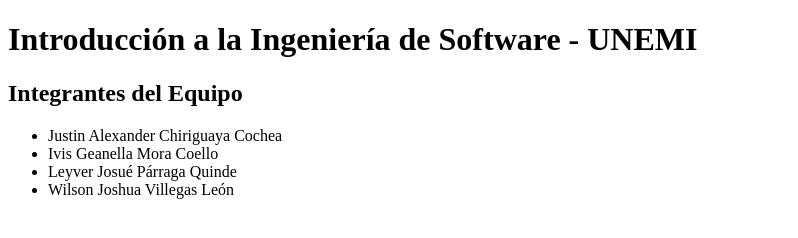
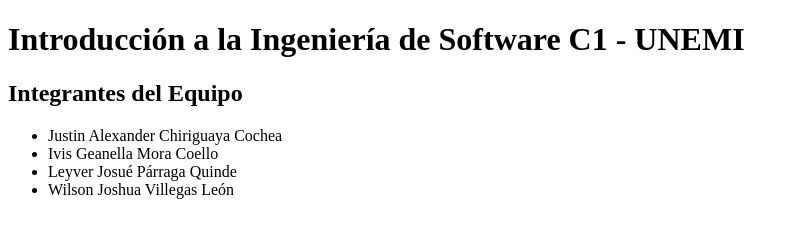
Before and after one commit to UnemiJustin/Control-de-versiones-, a plain HTML site: page index.html in a window 1280 px wide. Shown: the whole page, without its empty margins (0-798 px from the left). Drawn offline with Linux system fonts and the light colour scheme.

Commit message:
Update index.html

```diff
--- a/index.html
+++ b/index.html
@@ -5,7 +5,7 @@
     <title>Grupo IWLJ - Git y GitHub</title>
 </head>
 <body>
-    <h1>Introducción a la Ingeniería de Software - UNEMI</h1>
+    <h1>Introducción a la Ingeniería de Software C1 - UNEMI</h1>
     <h2>Integrantes del Equipo</h2>
     <ul>
         <li>Justin Alexander Chiriguaya Cochea</li>
```
